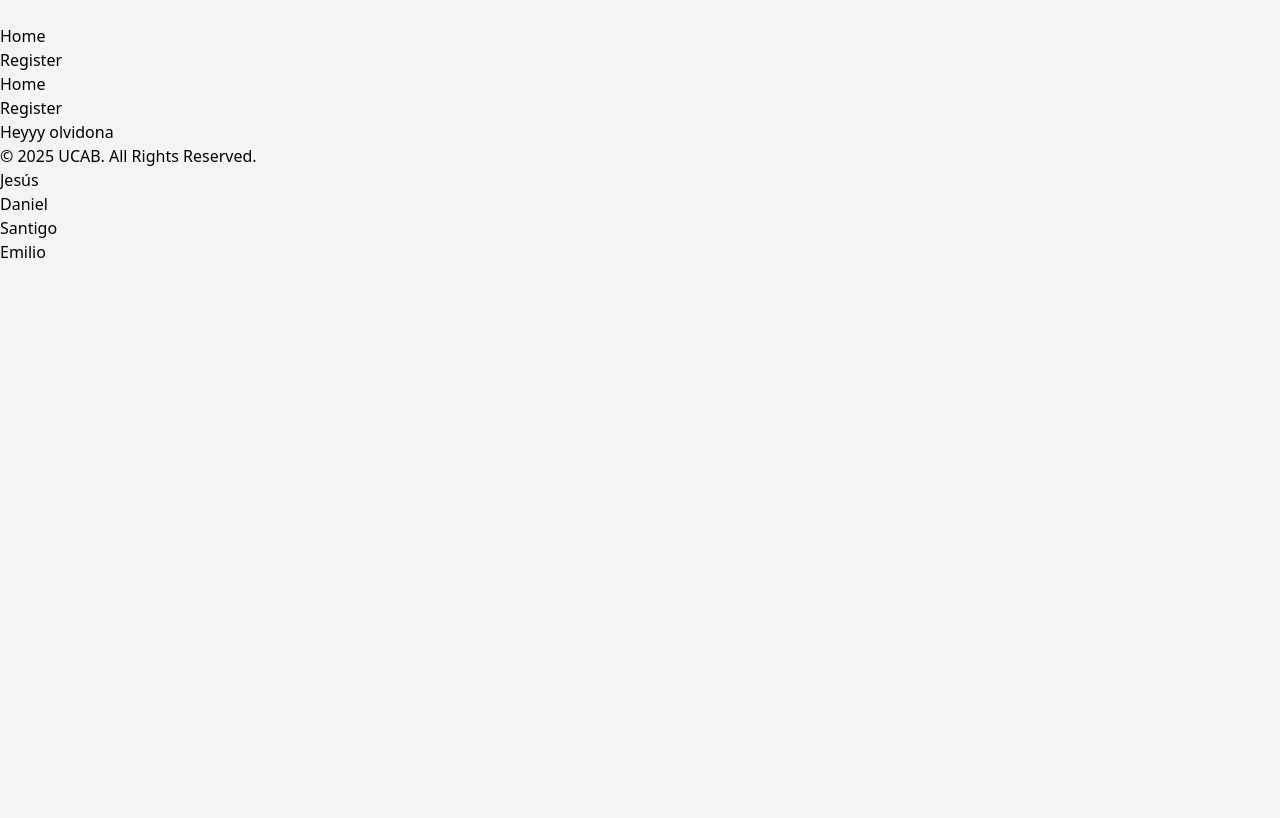
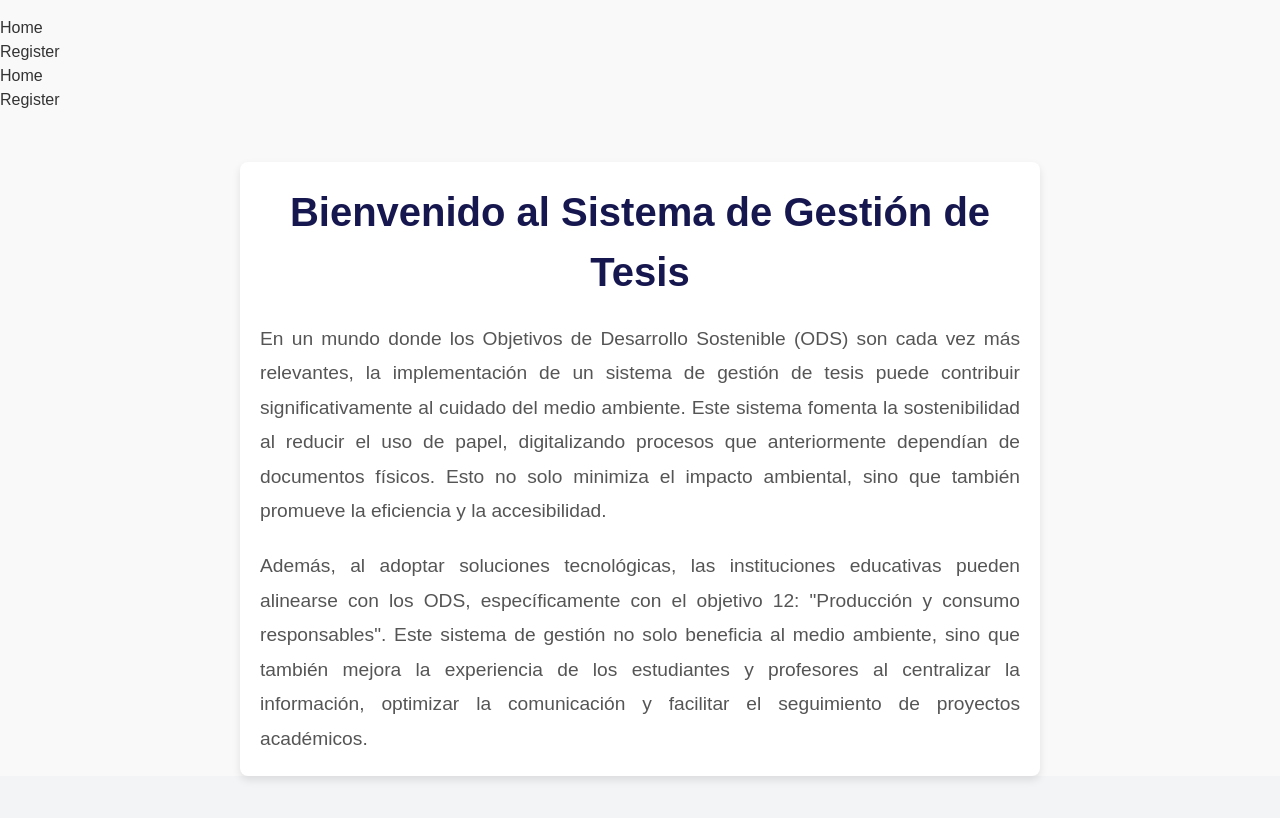
Before and after one commit to daniperdomo/Gestion_tesis, a React (Vite) app: page / in a window 1280 px wide. Shown: the part 1066-1884 px from the top of the page. Before the commit the page ends 1210 px from the top, so only its background shows below. Built offline with nearby package versions, Linux system fonts and the light colour scheme.

Commit message:
Base del home (ods's version queeee)

```diff
--- a/src/pages/Home.jsx
+++ b/src/pages/Home.jsx
@@ -1,7 +1,8 @@
 import React from 'react';
 import { useParams } from 'react-router-dom';
-import Header from '../components/header'; // Asegúrate de que la ruta sea correcta
-import Footer from '../components/footer'; // Asegúrate de que la ruta sea correcta
+import Header from '../components/header';
+import Footer from '../components/footer';
+import '../styles/estiloHome.css';
 
 const Home = () => {
     const { title } = useParams();
@@ -9,9 +10,21 @@ const Home = () => {
     return (
         <>
             <Header />
-            <h1 className="text-4xl font-bold mb-4">
-                Heyyy olvidona
-            </h1>
+            <div className="home-container">
+                <h1 className="home-title">Bienvenido al Sistema de Gestión de Tesis</h1>
+                <p className="home-paragraph">
+                    En un mundo donde los Objetivos de Desarrollo Sostenible (ODS) son cada vez más relevantes,
+                    la implementación de un sistema de gestión de tesis puede contribuir significativamente al cuidado del medio ambiente.
+                    Este sistema fomenta la sostenibilidad al reducir el uso de papel, digitalizando procesos que anteriormente dependían
+                    de documentos físicos. Esto no solo minimiza el impacto ambiental, sino que también promueve la eficiencia y la accesibilidad.
+                </p>
+                <p className="home-paragraph">
+                    Además, al adoptar soluciones tecnológicas, las instituciones educativas pueden alinearse con los ODS,
+                    específicamente con el objetivo 12: "Producción y consumo responsables". Este sistema de gestión no solo beneficia
+                    al medio ambiente, sino que también mejora la experiencia de los estudiantes y profesores al centralizar la información,
+                    optimizar la comunicación y facilitar el seguimiento de proyectos académicos.
+                </p>
+            </div>
             <Footer />
         </>
     );
--- /dev/null
+++ b/src/styles/estiloHome.css
@@ -0,0 +1,53 @@
+/* Home.css */
+
+body {
+    font-family: 'Arial', sans-serif;
+    margin: 0;
+    padding: 0;
+    background-color: #f9f9f9;
+    color: #333;
+}
+
+.home-container {
+    max-width: 800px;
+    margin: 50px auto;
+    padding: 20px;
+    background-color: #ffffff;
+    box-shadow: 0 4px 8px rgba(0, 0, 0, 0.1);
+    border-radius: 8px;
+    text-align: center;
+}
+
+.home-title {
+    font-size: 2.5rem;
+    font-weight: bold;
+    color: #00003EE8; /* Azul atractivo */
+    margin-bottom: 20px;
+}
+
+.home-paragraph {
+    font-size: 1.2rem;
+    line-height: 1.8;
+    color: #555;
+    margin-bottom: 20px;
+    text-align: justify;
+}
+
+.home-paragraph:last-child {
+    margin-bottom: 0;
+}
+
+@media (max-width: 768px) {
+    .home-container {
+        margin: 20px;
+        padding: 15px;
+    }
+
+    .home-title {
+        font-size: 2rem;
+    }
+
+    .home-paragraph {
+        font-size: 1rem;
+    }
+}
```
